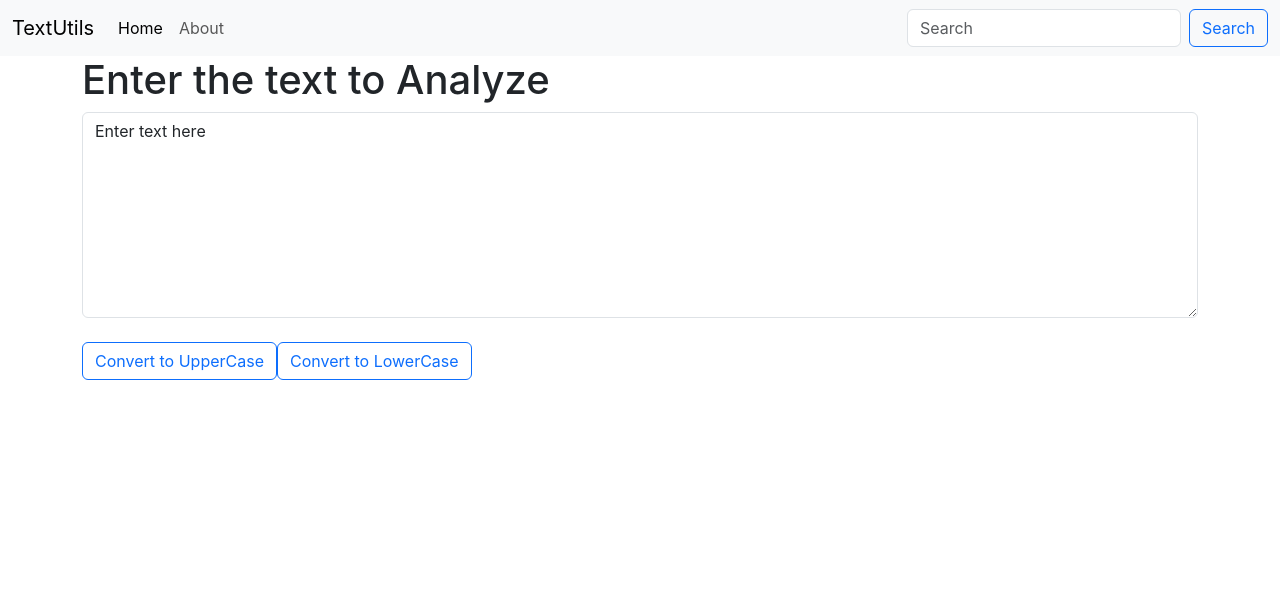
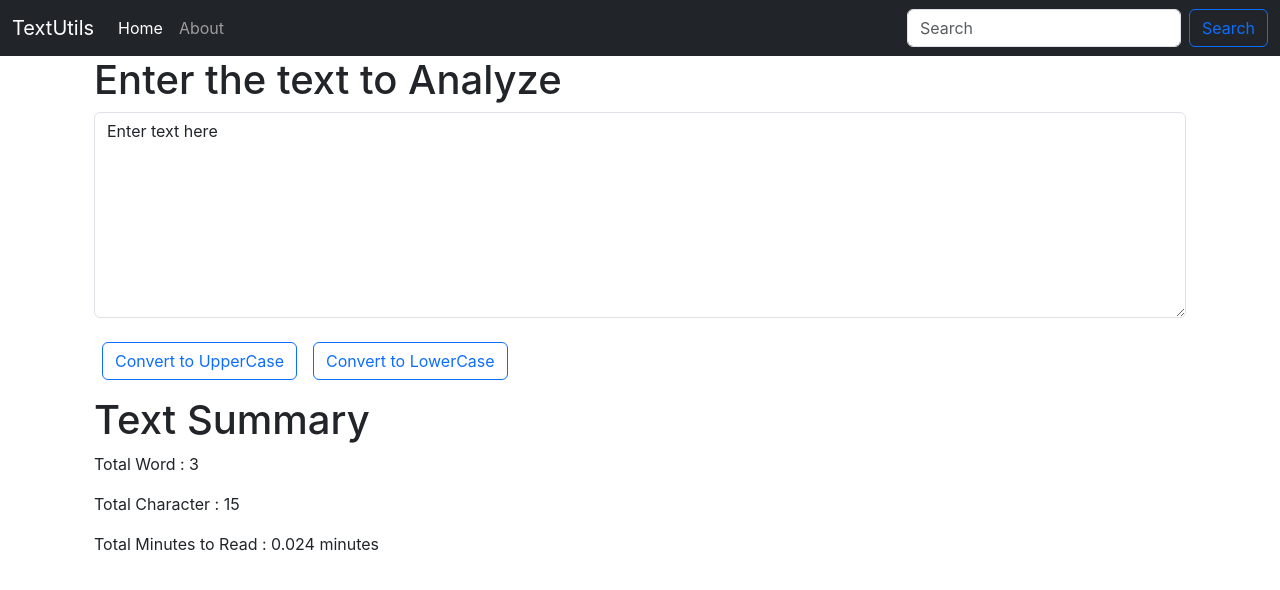
Before and after one commit to nishanlimbuchemjong/React-JS-Full-Beginner-s-Practice, a React (Create React App) app: page / in a window 1280 px wide. Shown: the top 590 px of the page. Built offline with nearby package versions, Linux system fonts and the light colour scheme.

Commit message:
total word, character, minutes to read added and navbar color changed to dark

```diff
--- a/src/components/Navbar.js
+++ b/src/components/Navbar.js
@@ -3,7 +3,7 @@ import PropTypes from 'prop-types'
 
 export default function Navbar(props) {
   return (
-    <nav className="navbar navbar-expand-lg bg-body-tertiary">
+    <nav className="navbar navbar-expand-lg navbar-dark bg-dark">
       <div className="container-fluid">
         <a className="navbar-brand" href="/">{props.title}</a>
         <button className="navbar-toggler" type="button" data-bs-toggle="collapse" data-bs-target="#navbarSupportedContent" aria-controls="navbarSupportedContent" aria-expanded="false" aria-label="Toggle navigation">
--- a/src/components/TextForm.js
+++ b/src/components/TextForm.js
@@ -20,11 +20,17 @@ export default function TextForm(props) {
     }
   return (
     <>
-    <div className="mb-3">
+    <div className="container mb-3">
         <h1>{props.heading}</h1>
         <textarea className="form-control" value={text} onChange={handleOnChange} id="exampleFormControlTextarea1" rows="8"></textarea><br/>
-        <button className="btn btn-outline-primary" onClick={handleUpperCase}>Convert to UpperCase</button>
-        <button className="btn btn-outline-primary" onClick={handleLowerCase}>Convert to LowerCase</button>
+        <button className="btn btn-outline-primary mx-2" onClick={handleUpperCase}>Convert to UpperCase</button>
+        <button className="btn btn-outline-primary mx-2" onClick={handleLowerCase}>Convert to LowerCase</button>
+    </div>
+    <div className="container my-3">
+        <h1>Text Summary</h1>
+        <p>Total Word : {text.split(" ").length}</p>
+        <p>Total Character : {text.length}</p>
+        <p>Total Minutes to Read : {0.008*text.split(" ").length} minutes</p>
     </div>
     </>
 
```
